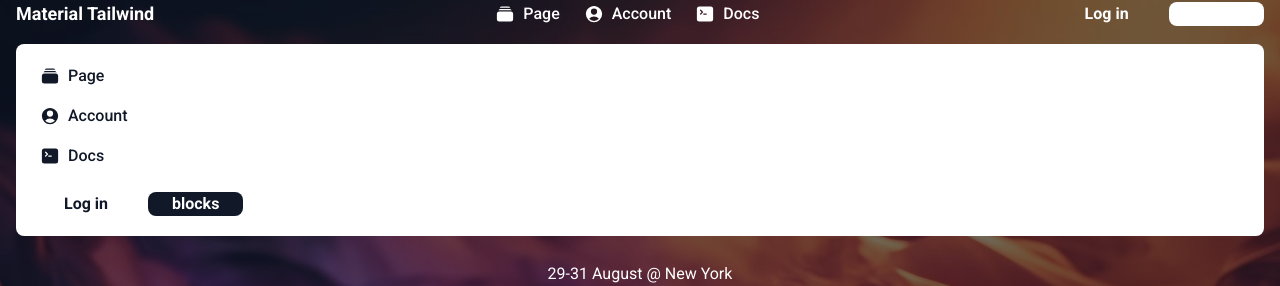
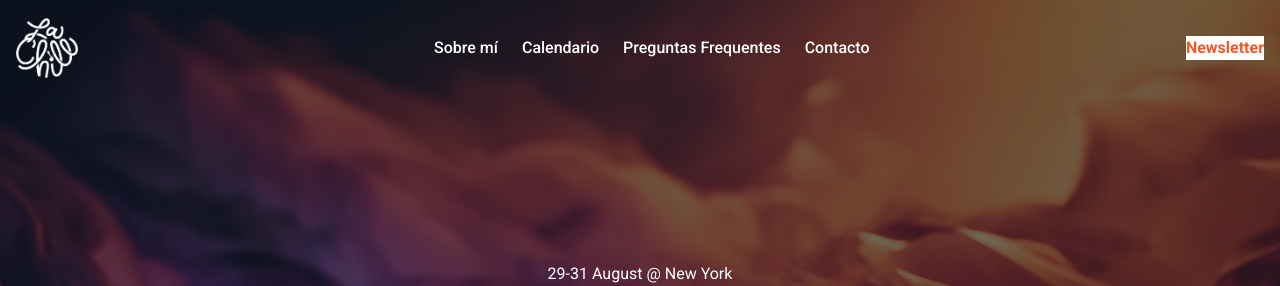
Before and after one commit to holasoymolly/lorenalachill, a Next.js app: page / in a window 1280 px wide. Shown: the top 286 px of the page. Built offline with nearby package versions, Linux system fonts and the light colour scheme.

Commit message:
Actualicé el navbar.tsx

```diff
--- a/src/components/navbar.tsx
+++ b/src/components/navbar.tsx
@@ -1,4 +1,5 @@
 import React from "react";
+import Link from "next/link";
 import {
   Navbar as MTNavbar,
   Collapse,
@@ -28,7 +29,11 @@ function NavItem({ children, href }: NavItemProps) {
         href={href || "#"}
         target={href ? "_blank" : "_self"}
         variant="paragraph"
-        className="flex items-center gap-2 font-medium" placeholder={undefined} onPointerEnterCapture={undefined} onPointerLeaveCapture={undefined}      >
+        className="flex items-center gap-2 font-medium text-white transition-colors duration-300 hover:text-[#F15927]"
+        placeholder={undefined}
+        onPointerEnterCapture={undefined}
+        onPointerLeaveCapture={undefined}
+      >
         {children}
       </Typography>
     </li>
@@ -37,83 +42,100 @@ function NavItem({ children, href }: NavItemProps) {
 
 const NAV_MENU = [
   {
-    name: "Page",
-    icon: RectangleStackIcon,
+    name: "Sobre mí",
+    href: "/about", // Ruta a la página "About"
   },
   {
-    name: "Account",
-    icon: UserCircleIcon,
+    name: "Calendario",
+    href: "/calendar", // Ruta a la página "Calendar"
   },
   {
-    name: "Docs",
-    icon: CommandLineIcon,
-    href: "https://www.material-tailwind.com/docs/react/installation",
+    name: "Preguntas Frequentes",
+    href: "/faq", // Ruta a la página "FAQ"
+  },
+  {
+    name: "Contacto",
+    href: "/contact", // Ruta a la página "Contact"
   },
 ];
 
 export function Navbar() {
   const [open, setOpen] = React.useState(false);
-  const [isScrolling, setIsScrolling] = React.useState(false);
+  const [isVisible, setIsVisible] = React.useState(true);
+  const [lastScrollY, setLastScrollY] = React.useState(0);
 
   const handleOpen = () => setOpen((cur) => !cur);
 
   React.useEffect(() => {
-    window.addEventListener(
-      "resize",
-      () => window.innerWidth >= 960 && setOpen(false)
-    );
-  }, []);
-
-  React.useEffect(() => {
-    function handleScroll() {
-      if (window.scrollY > 0) {
-        setIsScrolling(true);
+    const handleScroll = () => {
+      const currentScrollY = window.scrollY;
+      if (currentScrollY > lastScrollY) {
+        // Scrolling down
+        setIsVisible(false);
       } else {
-        setIsScrolling(false);
+        // Scrolling up
+        setIsVisible(true);
       }
-    }
+      setLastScrollY(currentScrollY);
+    };
 
     window.addEventListener("scroll", handleScroll);
-
-    return () => window.removeEventListener("scroll", handleScroll);
-  }, []);
+    return () => {
+      window.removeEventListener("scroll", handleScroll);
+    };
+  }, [lastScrollY]);
 
   return (
     <MTNavbar
       shadow={false}
       fullWidth
       blurred={false}
-      color={isScrolling ? "white" : "transparent"}
-      className="fixed top-0 z-50 border-0" placeholder={undefined} onPointerEnterCapture={undefined} onPointerLeaveCapture={undefined}    >
-      <div className="container mx-auto flex items-center justify-between">
-        <Typography
-          color={isScrolling ? "blue-gray" : "white"}
-          className="text-lg font-bold" placeholder={undefined} onPointerEnterCapture={undefined} onPointerLeaveCapture={undefined}        >
-          Material Tailwind
-        </Typography>
-        <ul
-          className={`ml-10 hidden items-center gap-6 lg:flex ${
-            isScrolling ? "text-gray-900" : "text-white"
-          }`}
-        >
-          {NAV_MENU.map(({ name, icon: Icon, href }) => (
+      color="transparent"
+      className={`fixed top-0 z-50 border-0 transition-transform duration-300 ${isVisible ? "translate-y-0" : "-translate-y-full"}`}
+      style={{
+        height: "6rem", // Altura fija del navbar
+        overflow: "hidden", // Asegurarnos de que nada sobresalga
+      }} placeholder={undefined} onPointerEnterCapture={undefined} onPointerLeaveCapture={undefined}    >
+      <div className="container mx-auto flex items-center justify-between h-full">
+        <div className="flex items-center h-full">
+        <Link href="/" className="relative group block">
+  <img
+    src="/logos/lorena-la-chill-logo-blanco.webp"
+    alt="Lorena La Chill Logo"
+    style={{ height: "3.80rem", width: "auto" }}
+    className="transition-opacity duration-300 group-hover:opacity-0"
+  />
+  <img
+    src="/logos/lorena-la-chill-logo-naranja.webp"
+    alt="Lorena La Chill Logo Hover"
+    style={{ height: "3.80rem", width: "auto" }}
+    className="absolute top-0 left-0 transition-opacity duration-300 opacity-0 group-hover:opacity-100"
+  />
+</Link>
+        </div>
+        <ul className="ml-10 hidden items-center gap-6 lg:flex text-white h-full">
+          {NAV_MENU.map(({ name, href }) => (
             <NavItem key={name} href={href}>
-              <Icon className="h-5 w-5" />
               <span>{name}</span>
             </NavItem>
           ))}
         </ul>
-        <div className="hidden items-center gap-4 lg:flex">
-          <Button color={isScrolling ? "gray" : "white"} variant="text" placeholder={undefined} onPointerEnterCapture={undefined} onPointerLeaveCapture={undefined}>
-            Log in
-          </Button>
-          <a href="https://www.material-tailwind.com/blocks" target="_blank">
-            <Button color={isScrolling ? "gray" : "white"} placeholder={undefined} onPointerEnterCapture={undefined} onPointerLeaveCapture={undefined}>blocks</Button>
-          </a>
-        </div>
+        <div className="hidden items-center gap-4 lg:flex h-full">
+  <a href="https://www.material-tailwind.com/blocks" target="_blank">
+  <Button
+  color="white"
+  className="text-[#F15927] transition-colors duration-300 hover:bg-[#F15927] hover:text-white"
+  placeholder={undefined}
+  onPointerEnterCapture={undefined}
+  onPointerLeaveCapture={undefined}
+>
+  Newsletter
+</Button>
+  </a>
+</div>
         <IconButton
           variant="text"
-          color={isScrolling ? "gray" : "white"}
+          color="white"
           onClick={handleOpen}
           className="ml-auto inline-block lg:hidden" placeholder={undefined} onPointerEnterCapture={undefined} onPointerLeaveCapture={undefined}        >
           {open ? (
@@ -123,24 +145,6 @@ export function Navbar() {
           )}
         </IconButton>
       </div>
-      <Collapse open={open}>
-        <div className="container mx-auto mt-4 rounded-lg bg-white px-6 py-5">
-          <ul className="flex flex-col gap-4 text-gray-900">
-            {NAV_MENU.map(({ name, icon: Icon, href }) => (
-              <NavItem key={name} href={href}>
-                <Icon className="h-5 w-5" />
-                {name}
-              </NavItem>
-            ))}
-          </ul>
-          <div className="mt-6 flex items-center gap-4">
-            <Button variant="text" placeholder={undefined} onPointerEnterCapture={undefined} onPointerLeaveCapture={undefined}>Log in</Button>
-            <a href="https://www.materila-tailwind.com/blocks" target="_blank">
-              <Button color="gray" placeholder={undefined} onPointerEnterCapture={undefined} onPointerLeaveCapture={undefined}>blocks</Button>
-            </a>
-          </div>
-        </div>
-      </Collapse>
     </MTNavbar>
   );
 }
```
Also changed, not shown: public/logos/lorena-la-chill-logo-blanco.webp (added), public/logos/lorena-la-chill-logo-naranja.webp (added).
